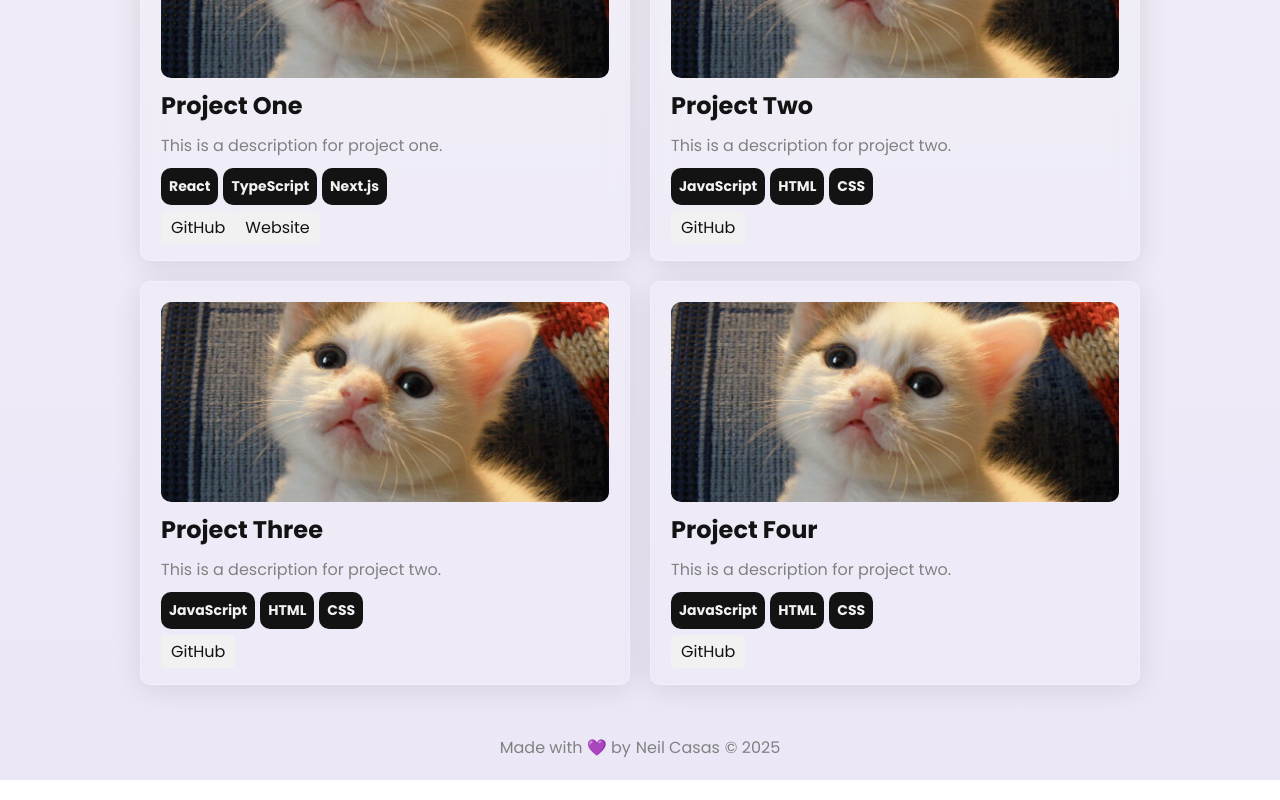
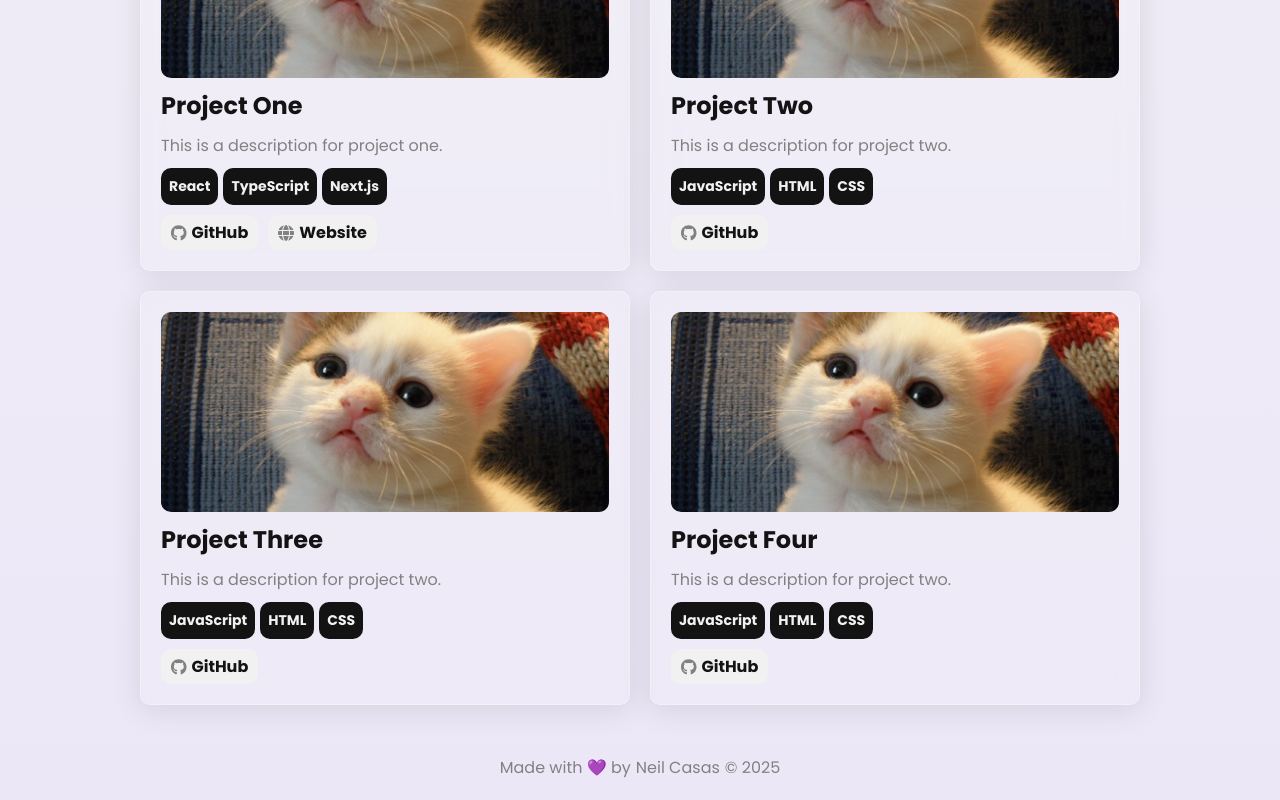
Before and after one commit to neilcasas/portfolio-v1, a Next.js app: page / in a window 1280 px wide. Shown: the part 1965-2765 px from the top of the page. Built offline with nearby package versions, Linux system fonts and the light colour scheme.

Commit message:
updated project buttons

```diff
--- a/src/app/components/Projects.module.scss
+++ b/src/app/components/Projects.module.scss
@@ -52,28 +52,31 @@
   gap: 5px;
 }
 
-.skill {
-  background: var(--accent-color);
-  color: var(--main-color);
-  padding: 5px 10px;
-  border-radius: 5px;
-}
-
 .buttons {
   display: flex;
   gap: 10px;
+
+  .button {
+    display: flex;
+    align-items: center;
+    gap: 5px;
+    font-weight: bold;
+    background: var(--accent-color);
+    padding: 5px 10px;
+    border-radius: 10px;
+    transition: background 0.3s;
+    cursor: pointer;
+
+    a {
+      text-decoration: none;
+      color: var(--main-color);
+    }
+
+    &:hover {
+      background: var(--main-color);
+      a {
+        color: var(--accent-color);
+      }
+    }
+  }
 }
-
-.buttons a {
-  color: var(--main-color);
-  text-decoration: none;
-  background: var(--accent-color);
-  padding: 5px 10px;
-  border-radius: 5px;
-  transition: background 0.3s;
-}
-
-.buttons a:hover {
-  background: var(--main-color);
-  color: var(--accent-color);
-}
--- a/src/app/components/Projects.tsx
+++ b/src/app/components/Projects.tsx
@@ -6,6 +6,10 @@ import styles from "./Projects.module.scss";
 import { Subheader } from "./Subheader";
 import { Skill } from "./Skills";
 import ProjectImage from "../../../public/cat.jpeg";
+import Link from "next/link";
+import { FontAwesomeIcon } from "@fortawesome/react-fontawesome";
+import { faGithub } from "@fortawesome/free-brands-svg-icons";
+import { faGlobe } from "@fortawesome/free-solid-svg-icons";
 
 type ProjectProps = {
   title: string;
@@ -36,10 +40,16 @@ export const Project: React.FC<ProjectProps> = (props: ProjectProps) => {
         ))}
       </div>
       <div className={styles.buttons}>
-        <div>
-          <a href={props.github}>GitHub</a>
-          {props.website && <a href={props.website}>Website</a>}
+        <div className={styles.button}>
+          <FontAwesomeIcon icon={faGithub} />
+          <Link href={props.github}>GitHub</Link>
         </div>
+        {props.website && (
+          <div className={styles.button}>
+            <FontAwesomeIcon icon={faGlobe} />
+            <Link href={props.website}>Website</Link>
+          </div>
+        )}
       </div>
     </motion.div>
   );
```
